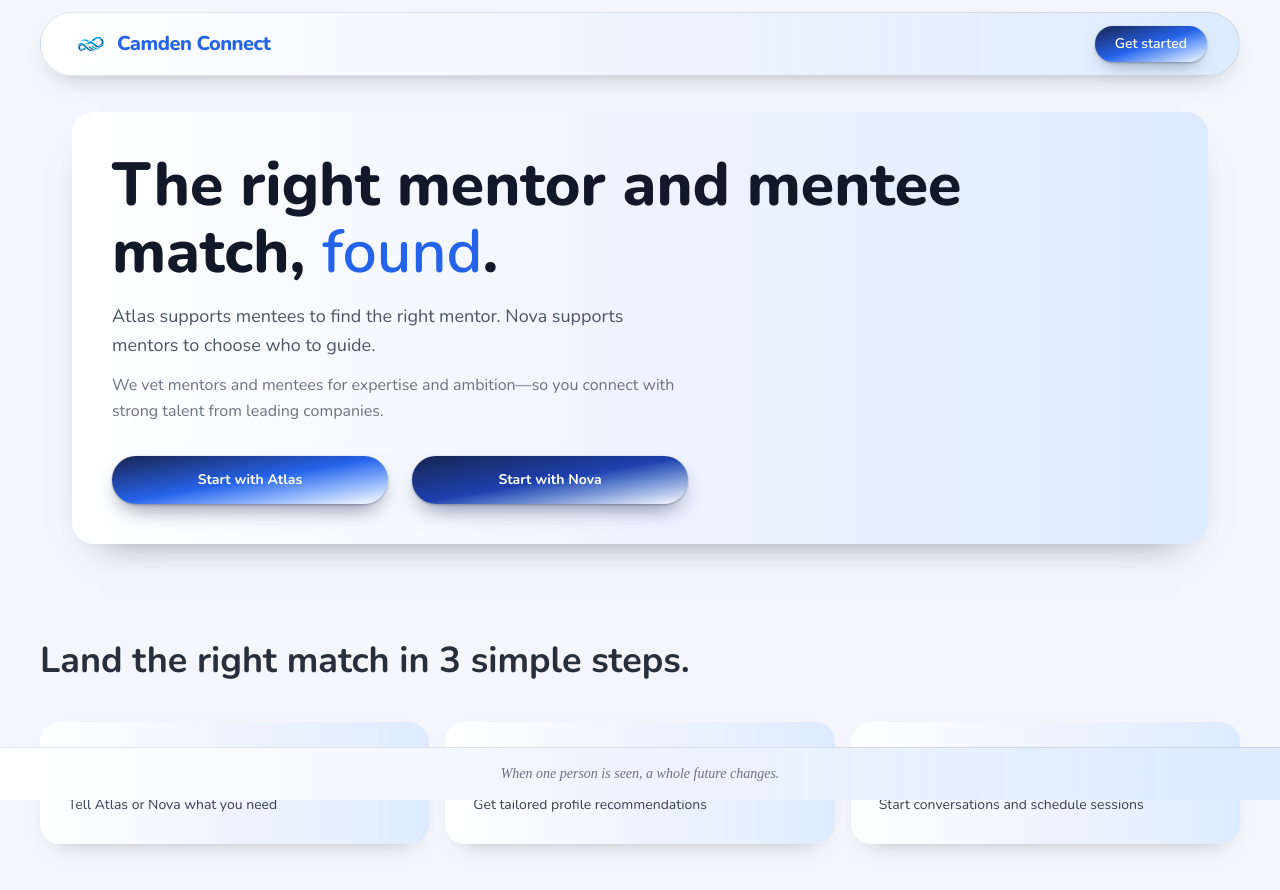
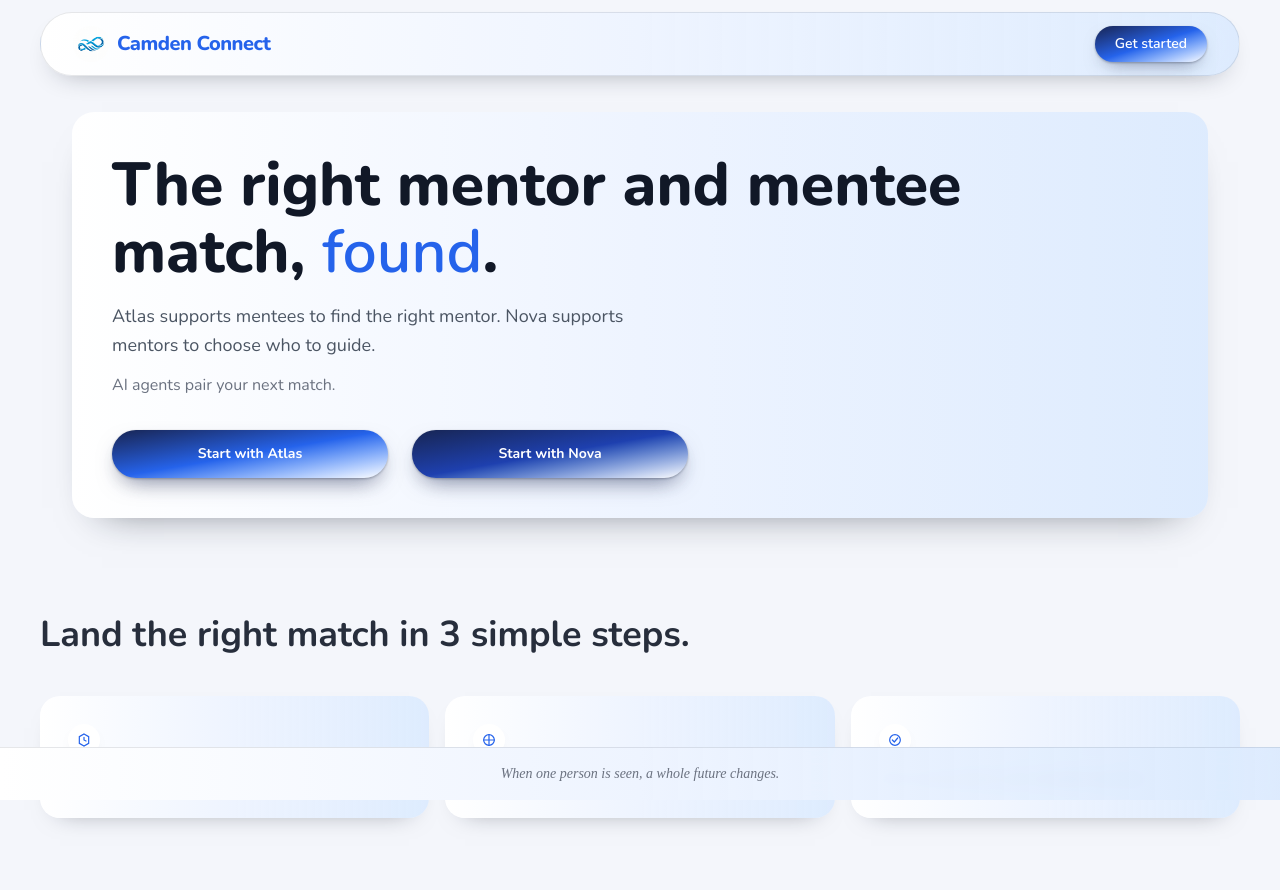
Before and after one commit to trenchsheikh/camden-connect, a Next.js app: page / in a window 1280 px wide. Shown: the top 890 px of the page. Built offline with nearby package versions, Linux system fonts and the light colour scheme.

Commit message:
ai agents

```diff
--- a/app/layout.tsx
+++ b/app/layout.tsx
@@ -13,7 +13,7 @@ const geistMono = Geist_Mono({
 });
 
 const siteDescription =
-  "Mentor–mentee matching that vets both sides for expertise and ambition. Atlas helps mentees find the right mentor; Nova helps mentors choose who to guide.";
+  "AI agents pair your next mentor match. Atlas for mentees, Nova for mentors.";
 
 export const metadata: Metadata = {
   title: "Camden Connect",
--- a/app/page.tsx
+++ b/app/page.tsx
@@ -210,8 +210,7 @@ export default function Home() {
                 Atlas supports mentees to find the right mentor. Nova supports mentors to choose who to guide.
               </p>
               <p className="mt-2 max-w-xl text-xs leading-relaxed text-[#6b7280] sm:mt-3 sm:text-sm md:text-base max-md:animate-mobile-enter-up max-md:mobile-enter-delay-2">
-                We vet mentors and mentees for expertise and ambition—so you connect with strong talent from leading
-                companies.
+                AI agents pair your next match.
               </p>
               <div className="mt-5 flex w-full max-w-xl flex-col gap-between-buttons sm:mt-6 sm:flex-row md:mt-8 max-md:animate-mobile-enter-up max-md:mobile-enter-delay-3">
                 <Link
@@ -318,10 +317,9 @@ export default function Home() {
           aria-live="polite"
           aria-busy="true"
         >
-          <div className="animate-launch-gate-card w-full max-w-[280px] rounded-2xl border border-[#111827]/10 bg-white/95 px-6 py-6 text-center shadow-[0_24px_48px_-24px_rgba(15,23,42,0.35)] sm:px-7">
-            <p className="text-base font-semibold leading-snug tracking-tight text-[#111827]">We haven&apos;t launched yet</p>
-            <p className="mt-2 text-sm leading-snug text-[#4b5563]">Early access only—loading your form.</p>
-            <p className="mt-3 text-xs font-semibold uppercase tracking-wider text-[#2563eb]">Loading</p>
+          <div className="animate-launch-gate-card w-full max-w-[260px] rounded-2xl border border-[#111827]/10 bg-white/95 px-6 py-6 text-center shadow-[0_24px_48px_-24px_rgba(15,23,42,0.35)] sm:px-7">
+            <p className="text-sm font-medium leading-snug text-[#4b5563]">AI agents pair your next match.</p>
+            <p className="mt-4 text-xs font-semibold uppercase tracking-wider text-[#2563eb]">Loading</p>
             <div className="mx-auto mt-2.5 h-1.5 w-full max-w-[11rem] overflow-hidden rounded-full bg-[#e5e7eb]">
               <div className="launch-gate-sweep" />
             </div>
```
